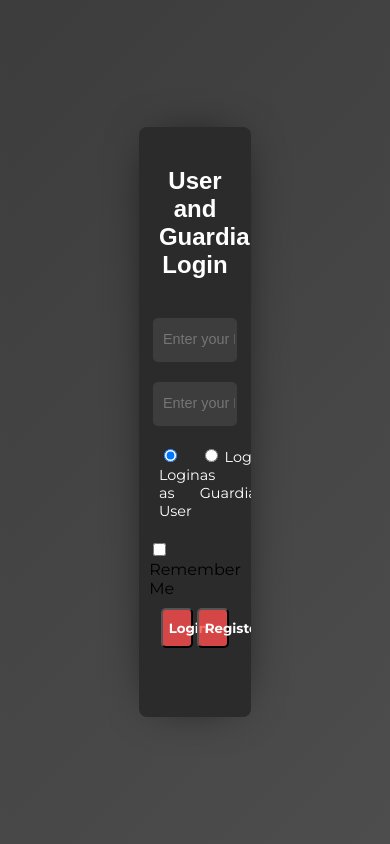
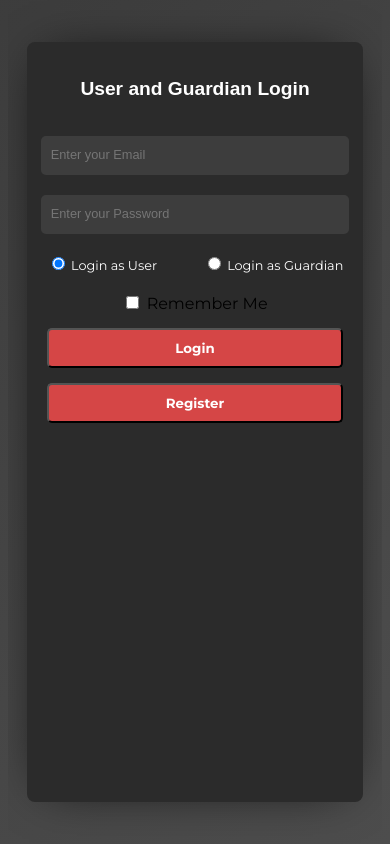
Before and after one commit to amolshrivastava7/Bishnoi-Gang-FiboHack, a website: page public/index.html in a window 390 px wide. Drawn offline with Linux system fonts and the light colour scheme.

Commit message:
Update index.html

```diff
--- a/public/index.html
+++ b/public/index.html
@@ -2,6 +2,7 @@
 <html>
 <head>
     <meta charset="utf-8">
+    <meta name="viewport" content="width=device-width, initial-scale=1.0">
     <title>Login + Firebase Database</title>
     <!-- Google Fonts -->
     <link rel="preconnect" href="https://fonts.gstatic.com">
@@ -133,6 +134,57 @@
         #button_container button:hover {
             transform: scale(1.05);
             box-shadow: 0px 8px 15px rgba(0, 0, 0, 0.3);
+        }
+
+        /* Media Query for Tablets */
+        @media (max-width: 768px) {
+            #content_container {
+                width: 70%;
+                height: 80%;
+            }
+
+            #form_header {
+                font-size: 1.3rem;
+            }
+
+            input[type="email"], input[type="password"] {
+                font-size: 0.85rem;
+            }
+
+            #button_container button {
+                width: 48%;
+            }
+        }
+
+        /* Media Query for Mobile Phones */
+        @media (max-width: 480px) {
+            #content_container {
+                width: 90%;
+                height: 90%;
+            }
+
+            #form_header {
+                font-size: 1.2rem;
+            }
+
+            input[type="email"], input[type="password"] {
+                font-size: 0.8rem;
+                height: 35px;
+            }
+
+            .radio-group {
+                font-size: 0.8rem;
+            }
+
+            #button_container button {
+                width: 100%;
+                margin-top: 5px;
+            }
+
+            #button_container {
+                flex-direction: column;
+                gap: 10px;
+            }
         }
     </style>
 </head>
```
